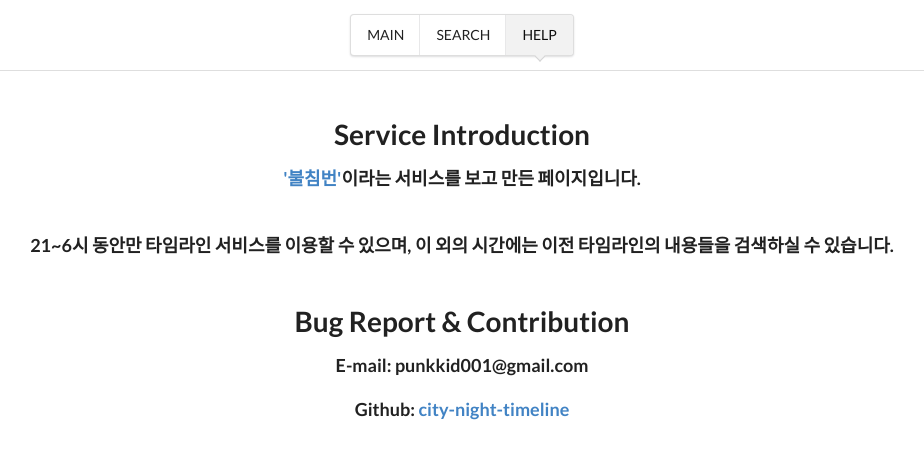
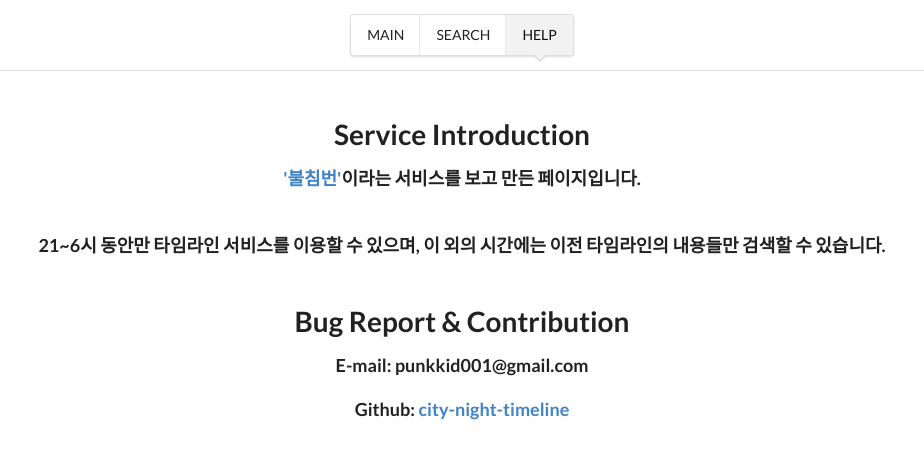
Before and after one commit to punkyoon/city-night-timeline, a Django app: page /help/ in a window 1280 px wide. Shown: the top 459 px of the page, without its empty margins (178-1102 px from the left). Run offline with Django 3.2, Linux system fonts and the light colour scheme; some libraries are stand-ins or nearby versions.

Commit message:
modified README.md

```diff
--- a/templates/help.html
+++ b/templates/help.html
@@ -5,7 +5,7 @@
     <h1>Service Introduction</h1>
     <p><a href="http://night.20timeline.com">'불침번'</a>이라는 서비스를 보고 만든 페이지입니다.</p>
     <br/>
-    <p>21~6시 동안만 타임라인 서비스를 이용할 수 있으며, 이 외의 시간에는 이전 타임라인의 내용들을 검색하실 수 있습니다.</p>
+    <p>21~6시 동안만 타임라인 서비스를 이용할 수 있으며, 이 외의 시간에는 이전 타임라인의 내용들만 검색할 수 있습니다.</p>
 
     <div class="ui hidden divider"></div>
 
```
Also changed, not shown: README.md.
